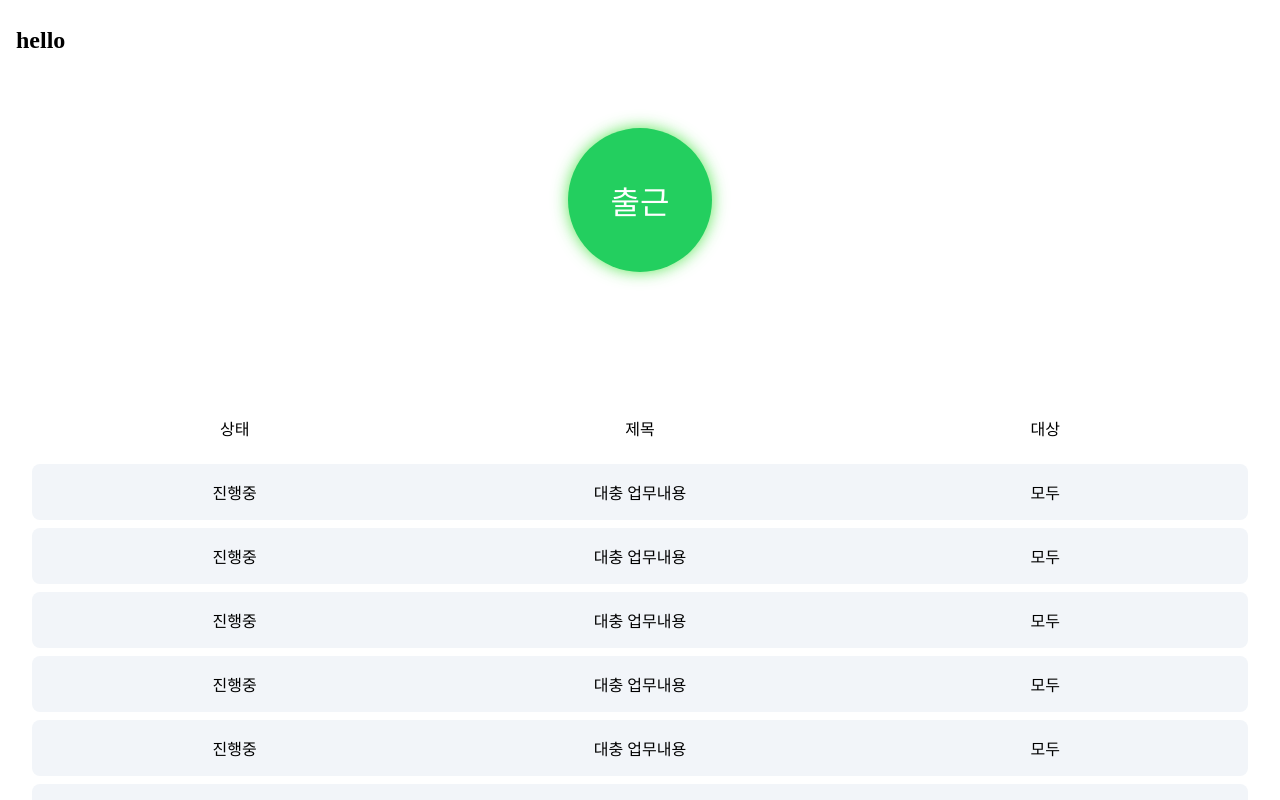
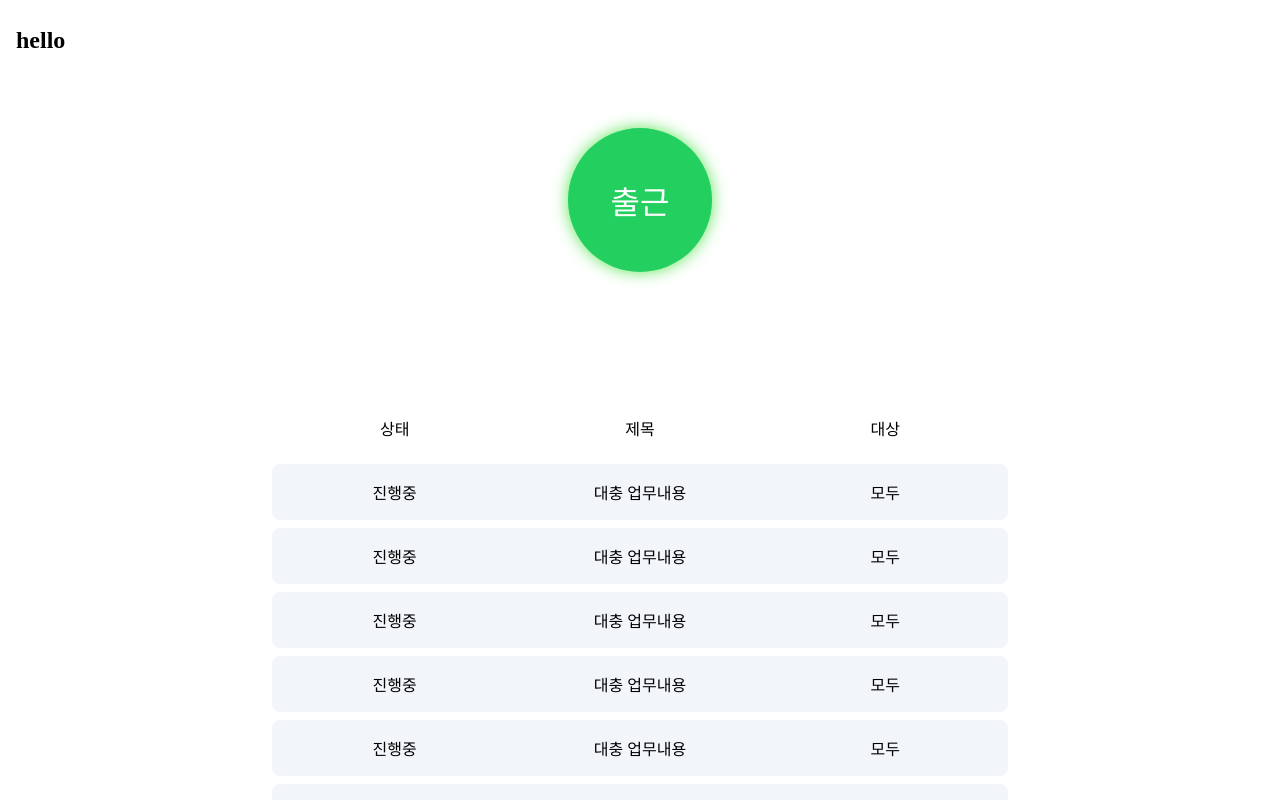
Before and after one commit to MIDAS-YOUNG-TALENT-CHALLENGE/front, a React (Create React App) app: page /admin in a window 1280 px wide. Shown: the top 800 px of the page. Built offline with nearby package versions, Linux system fonts and the light colour scheme.

Commit message:
Update style

```diff
--- a/src/components/Admin/style.ts
+++ b/src/components/Admin/style.ts
@@ -34,8 +34,10 @@ export const CommuteBtn = styled.button`
 
 export const TaskList = styled.div`
   width: 100%;
+  max-width: 50rem;
   padding: 0 2rem;
   box-sizing: border-box;
+  margin: 0 auto 5rem;
 `
 
 export const TaskHeads = styled.div`
```
